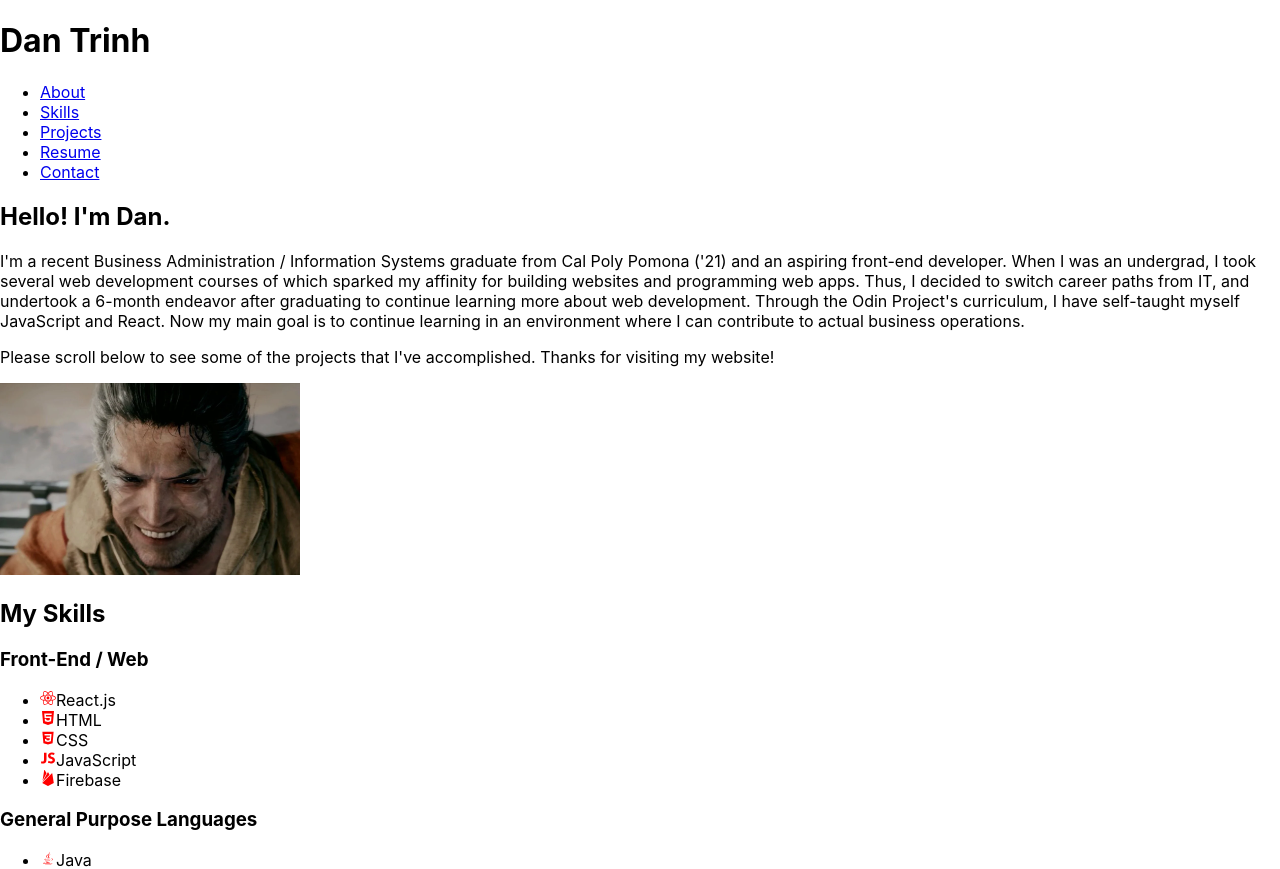
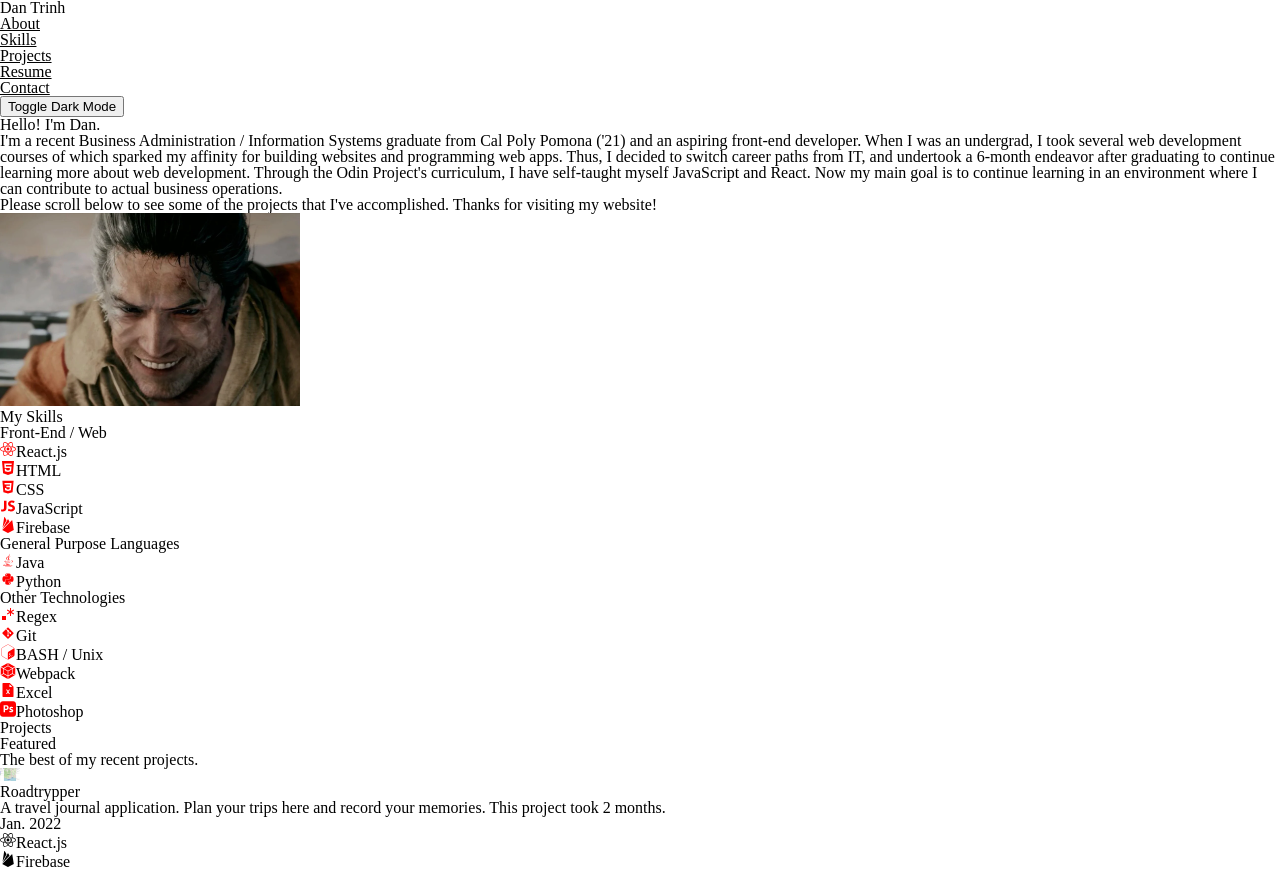
Before and after one commit to Datrinon/portfolio, a React (Create React App) app: page / in a window 1280 px wide. Shown: the top 869 px of the page. Built offline with nearby package versions, Linux system fonts and the light colour scheme.

Commit message:
Add basic dark mode toggle
- DarkMode is a context variable
- A master container called Page sets the background color and primary color
- All children inherit the color state of this master container
- The user can toggle dark mode using a button in the Header component.

```diff
--- a/package.json
+++ b/package.json
@@ -11,6 +11,7 @@
     "react-icons": "^4.3.1",
     "react-scripts": "5.0.0",
     "styled": "^1.0.0",
+    "styled-components": "^5.3.3",
     "web-vitals": "^2.1.2"
   },
   "scripts": {
--- a/src/components/App.js
+++ b/src/components/App.js
@@ -1,5 +1,7 @@
+import React, { useState, useContext } from 'react';
+
 import '../css/App.css';
-// import '../css/reset.css';
+import '../css/reset.css';
 import Header from './Header/Header';
 import About from './Content/About';
 import Skills from './Content/Skills';
@@ -7,30 +9,41 @@ import Projects from './Content/Projects/Projects';
 import Resume from './Content/Resume';
 import Contact from './Content/Contact';
 
+// styled stuffs
+import * as A from "./_styled/App.styled";
+
+export const DarkModeContext = React.createContext(null);
+
 function App() {
+
+  const [darkMode, setDarkMode] = useState(false);
+
   return (
-    <div>
+    <DarkModeContext.Provider value={darkMode}>
+
+      <A.Page className="page-container" darkMode={darkMode}>
         <a name="top"></a>
-      <Header/>
+        <Header setDarkMode={setDarkMode}/>
         <main role="main">
           <div id="about">
-          <About/>
+            <About />
           </div>
           <div id="skills">
-          <Skills/>
+            <Skills />
           </div>
           <div id="projects">
-          <Projects/>
+            <Projects />
           </div>
           <div id="resume">
-          <Resume/>
+            <Resume />
           </div>
         </main>
         <footer id="contact">
-        <Contact/>
+          <Contact />
         </footer>
         <a href="#top">Top</a>
-    </div>
+      </A.Page>
+    </DarkModeContext.Provider>
   );
 }
 
--- a/src/components/Header/Header.js
+++ b/src/components/Header/Header.js
@@ -2,7 +2,7 @@ import React from 'react'
 import HeaderLink from './HeaderLink'
 
 
-function Header() {
+function Header({setDarkMode}) {
   return (
     <header>
       <div className="left-end">
@@ -18,6 +18,7 @@ function Header() {
             <HeaderLink href={"#projects"} text={"Projects"} />
             <HeaderLink href={"#resume"} text={"Resume"} />
             <HeaderLink href={"#contact"} text={"Contact"} />
+            <button onClick={() => setDarkMode(prev => !prev)}>Toggle Dark Mode</button>
           </ul>
         </nav>
       </div>
--- a/src/components/_styled/App.styled.js
+++ b/src/components/_styled/App.styled.js
@@ -0,0 +1,8 @@
+import styled from "styled-components";
+
+import COLOR from "./colors.styled";
+
+export const Page = styled.div`
+  background-color: ${props => props.darkMode ? COLOR.BLACK : "white"};
+  color: ${props => props.darkMode ? "white" : "black"};
+`
--- /dev/null
+++ b/src/components/_styled/colors.styled.js
@@ -0,0 +1,8 @@
+const colors = {
+  STONE: "rgb(34,34,34)",
+  WHITE: "rgb(255,255,255)",
+  BLACK: "rgb(0,0,0)",
+  ORANGE: "rgb(255, 128, 0)"
+}
+
+export default colors;
--- a/src/data/icons.js
+++ b/src/data/icons.js
@@ -1,7 +1,7 @@
 import { FaHtml5, FaReact } from "react-icons/fa"
 import { DiCss3, DiJava, DiPython, DiGit } from "react-icons/di"
 import { IoLogoJavascript } from "react-icons/io"
-import { SiWebpack, SiFirebase } from "react-icons/si"
+import { SiWebpack, SiFirebase, SiAdobephotoshop } from "react-icons/si"
 import { VscTerminalBash, VscRegex } from "react-icons/vsc"
 import { AiFillFileExcel } from "react-icons/ai"
 
@@ -66,6 +66,11 @@ const ICON_DIC = {
     name: "Excel",
     icon: AiFillFileExcel,
     color: "rgb(255,0,0)"
+  },
+  photoshop: {
+    name: "Photoshop",
+    icon: SiAdobephotoshop,
+    color: "rgb(255,0,0)"
   }
 }
 
--- a/src/data/skills.js
+++ b/src/data/skills.js
@@ -27,7 +27,8 @@ export const SKILLS = [
       ICON_DIC.git,
       ICON_DIC.bash,
       ICON_DIC.webpack,
-      ICON_DIC.excel
+      ICON_DIC.excel,
+      ICON_DIC.photoshop
     ]
   }
 ]
```
Also changed, not shown: 1 other file (tests, documents, lock files or other folders). Lines whose indentation alone changed are shown as unchanged.
